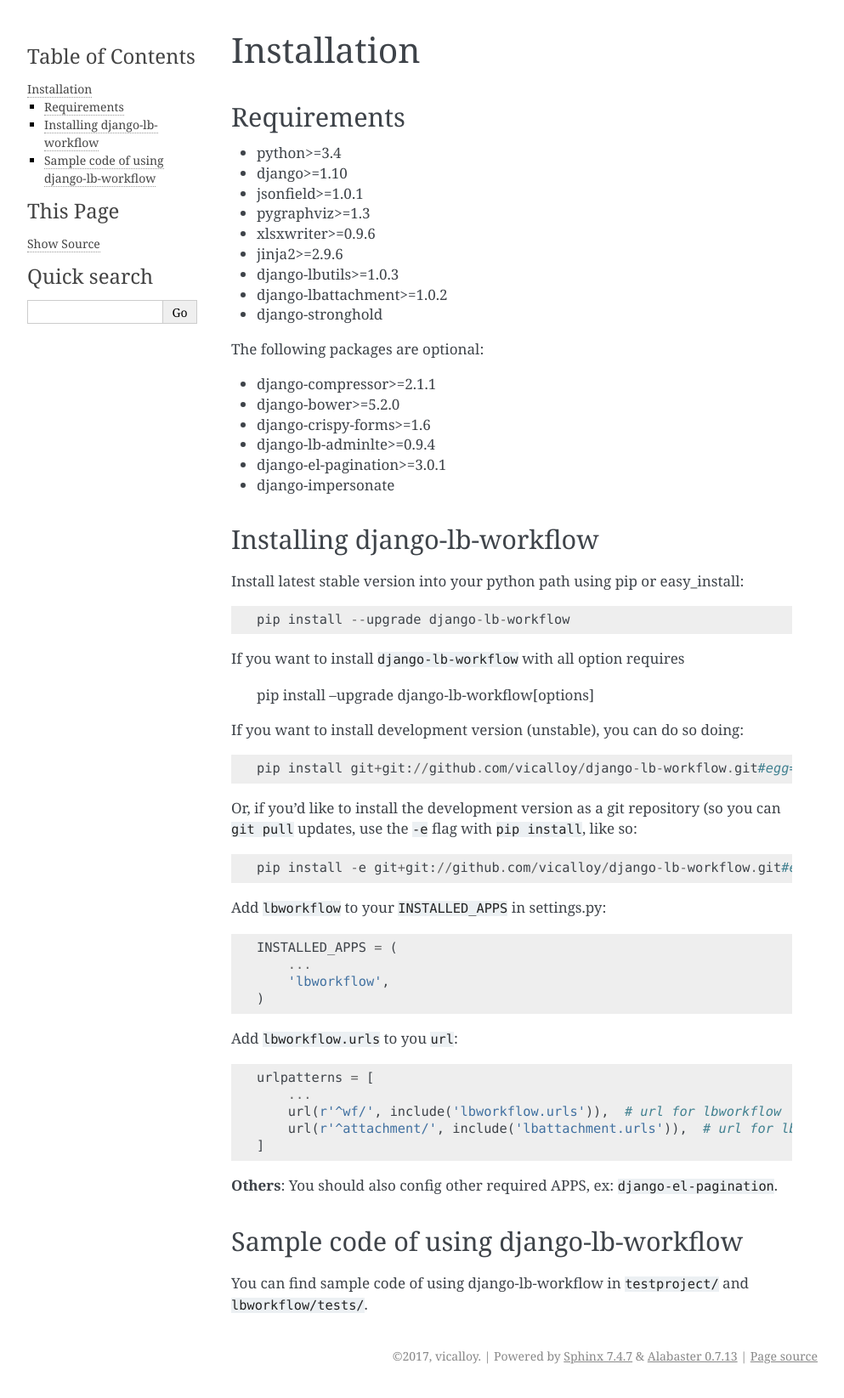
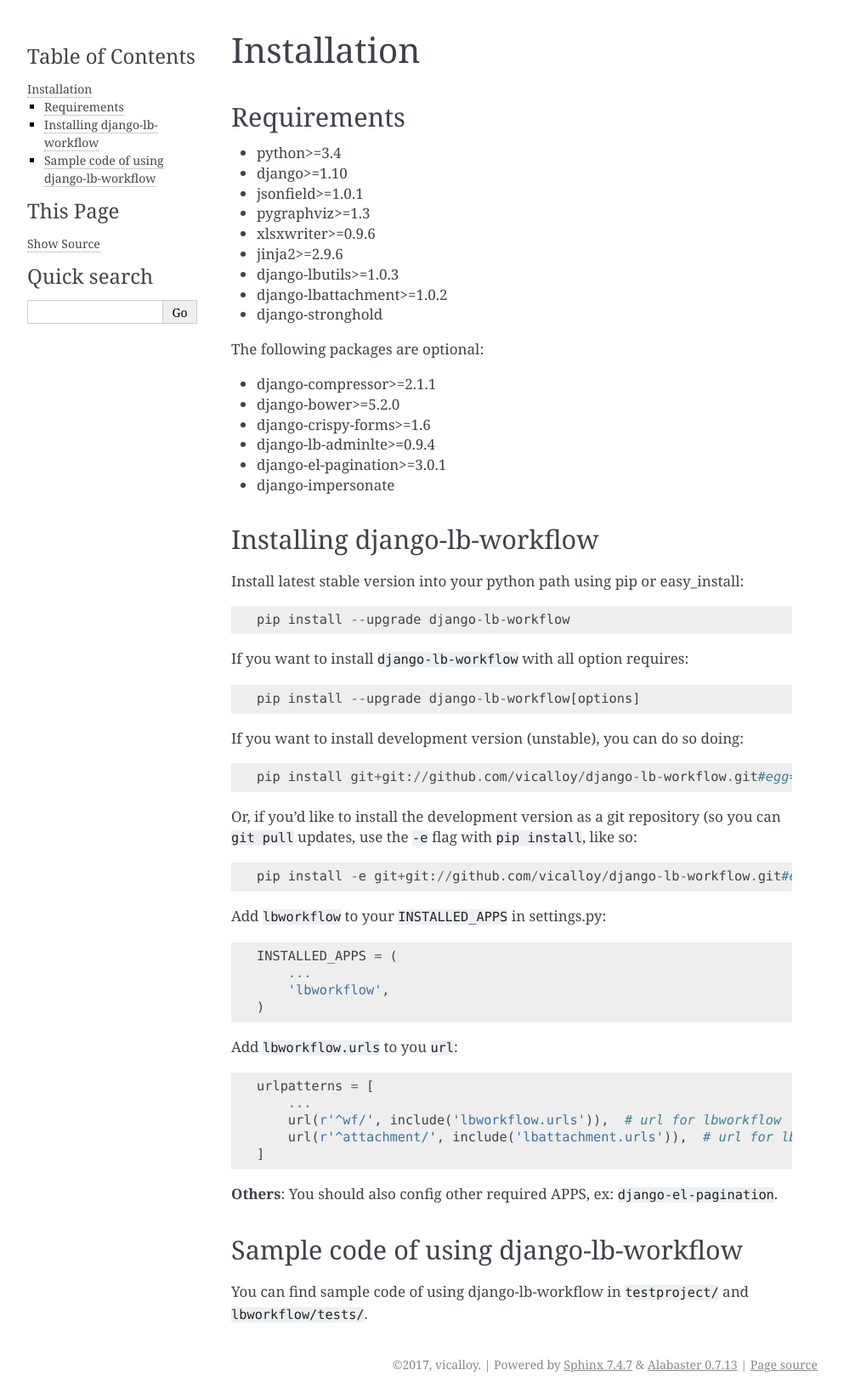
Before and after one commit to vicalloy/django-lb-workflow, a Sphinx documentation site: the page built from docs/install.rst, in a window 1280 px wide. Shown: the whole page at 85% size, without its empty margins (148-1141 px from the left). Built offline with Sphinx 7.4.7, drawn with Linux system fonts in a browser that asks for light colours.

```diff
--- a/docs/install.rst
+++ b/docs/install.rst
@@ -33,7 +33,7 @@ Install latest stable version into your python path using pip or easy_install::
 
     pip install --upgrade django-lb-workflow
 
-If you want to install ``django-lb-workflow`` with all option requires
+If you want to install ``django-lb-workflow`` with all option requires::
 
     pip install --upgrade django-lb-workflow[options]
 
```
